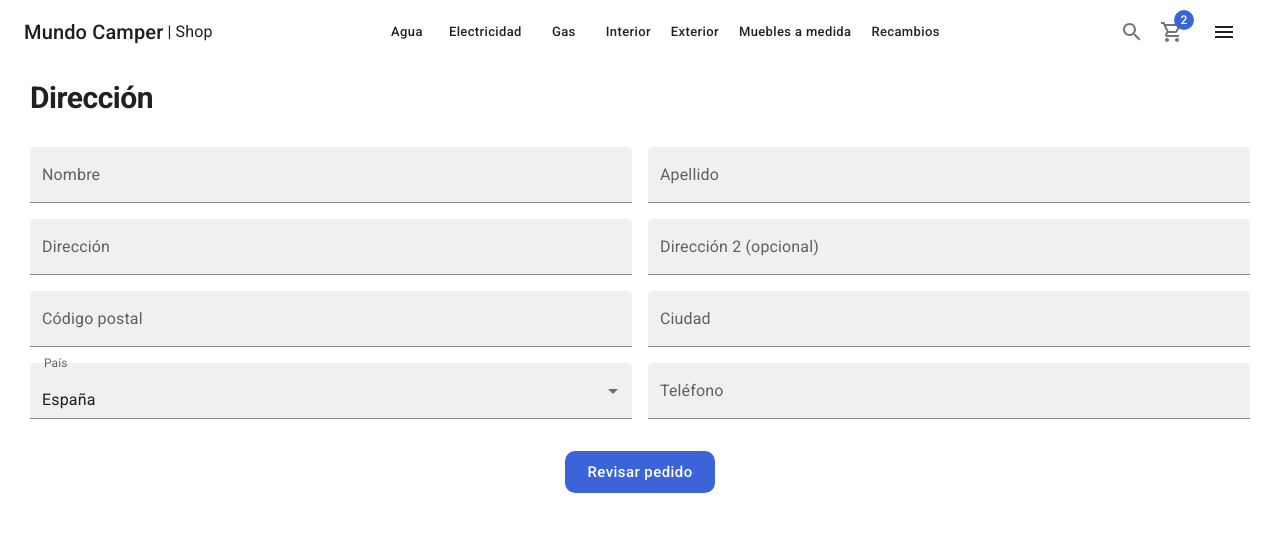
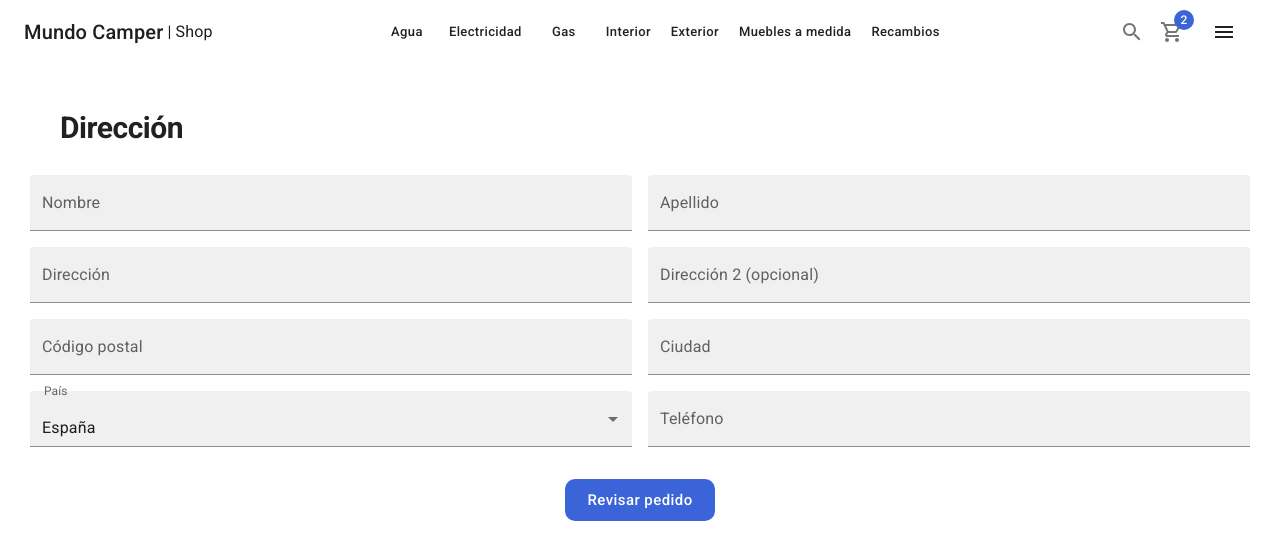
Before and after one commit to danielmateu/05-teslo-shop, a Next.js app: page /checkout/address in a window 1280 px wide. Shown: the top 560 px of the page. Built offline with nearby package versions, Linux system fonts and the light colour scheme.

Commit message:
Cambios esteticos en address y registro mínimos

```diff
--- a/pages/auth/login.tsx
+++ b/pages/auth/login.tsx
@@ -8,7 +8,7 @@ import NextLink from 'next/link';
 const LoginPage = () => {
   return (
     <AuthLayout title="Ingresar">
-      <Box sx={{ width: 350, padding: '15em 1em' }} >
+      <Box sx={{ width: 350, padding: '12em 1em' }} >
 
         <Grid container spacing={2}  >
           <Grid item>
--- a/pages/auth/register.tsx
+++ b/pages/auth/register.tsx
@@ -1,16 +1,16 @@
 
+import NextLink from 'next/link';
 
 import { AuthLayout } from '../../components/layouts'
 
 import { Button, Grid, Link, TextField, Typography } from '@mui/material'
 import { Box } from '@mui/system'
-import NextLink from 'next/link';
 
 
 const RegisterPage = () => {
     return (
         <AuthLayout title="Página de registro">
-            <Box sx={{ width: 350, padding: '15em 1em' }} >
+            <Box sx={{ width: 350, padding: '12em 1em' }} >
 
                 <Grid container spacing={2}  >
                     <Grid item>
@@ -18,7 +18,7 @@ const RegisterPage = () => {
                     </Grid>
 
                     <Grid item xs={12}>
-                        <TextField label='Nombre' variant='filled' fullWidth />
+                        <TextField label='Nombre completo' variant='filled' fullWidth />
                     </Grid>
 
                     <Grid item xs={12}>
--- a/pages/checkout/address.tsx
+++ b/pages/checkout/address.tsx
@@ -5,9 +5,9 @@ import NextLink from 'next/link';
 
 const AddressPage = () => {
   return (
-    <ShopLayout title={"Formulario de dirección"} pageDescription={"COnfirmar dirección de destino"}>
-      <Typography variant="h1" component='h1' sx={{ mb: 4 }}>Dirección</Typography>
-      <Grid container spacing={2}>
+    <ShopLayout title={"Formulario de dirección"} pageDescription={"Confirmar dirección de destino"}>
+      <Typography variant="h1" component='h1' padding = {'1em 1em'}>Dirección</Typography>
+      <Grid container spacing={2} >
         <Grid item xs={12} sm={6}>
           <TextField label='Nombre' variant='filled' fullWidth />
         </Grid>
```
